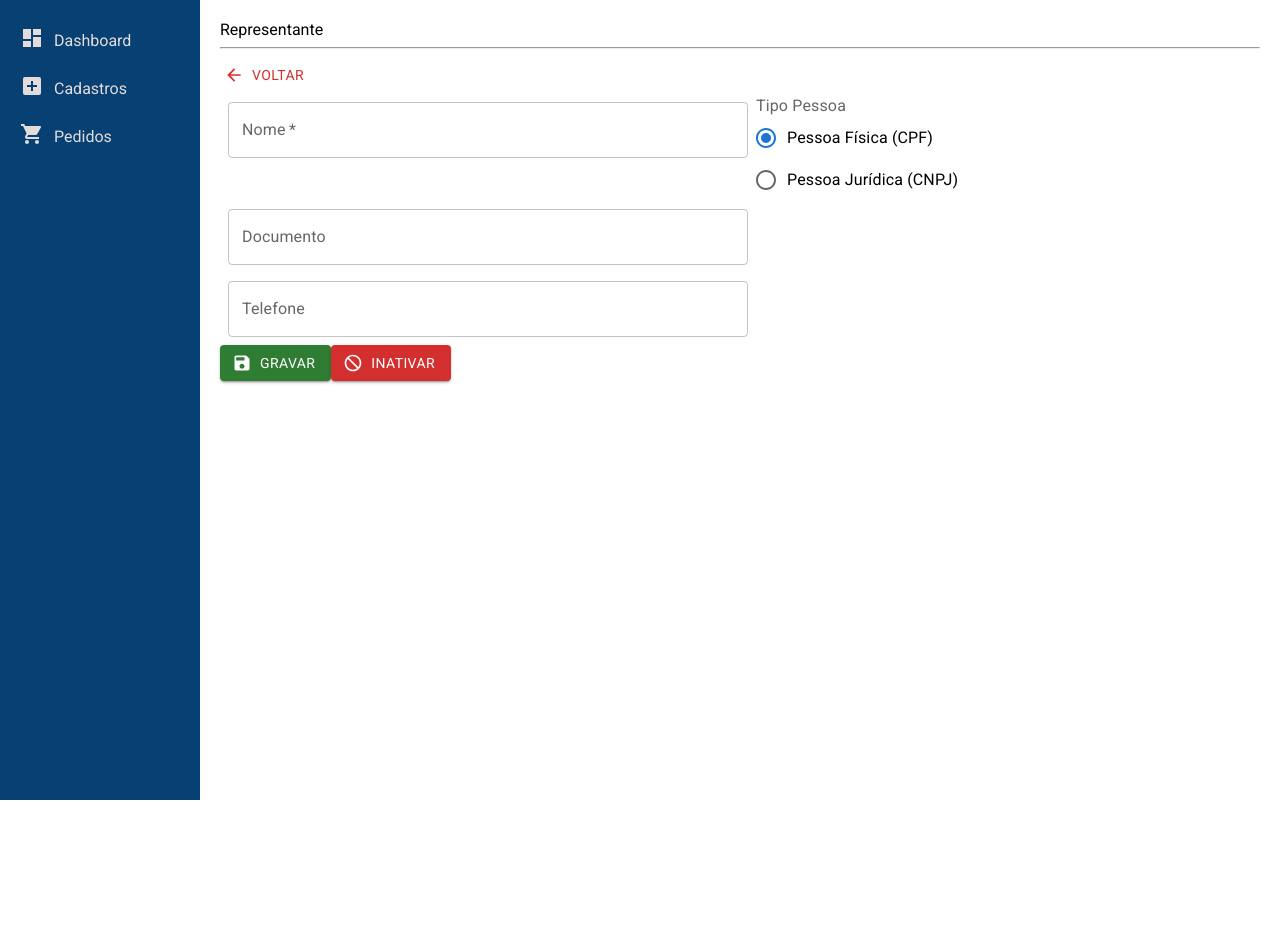
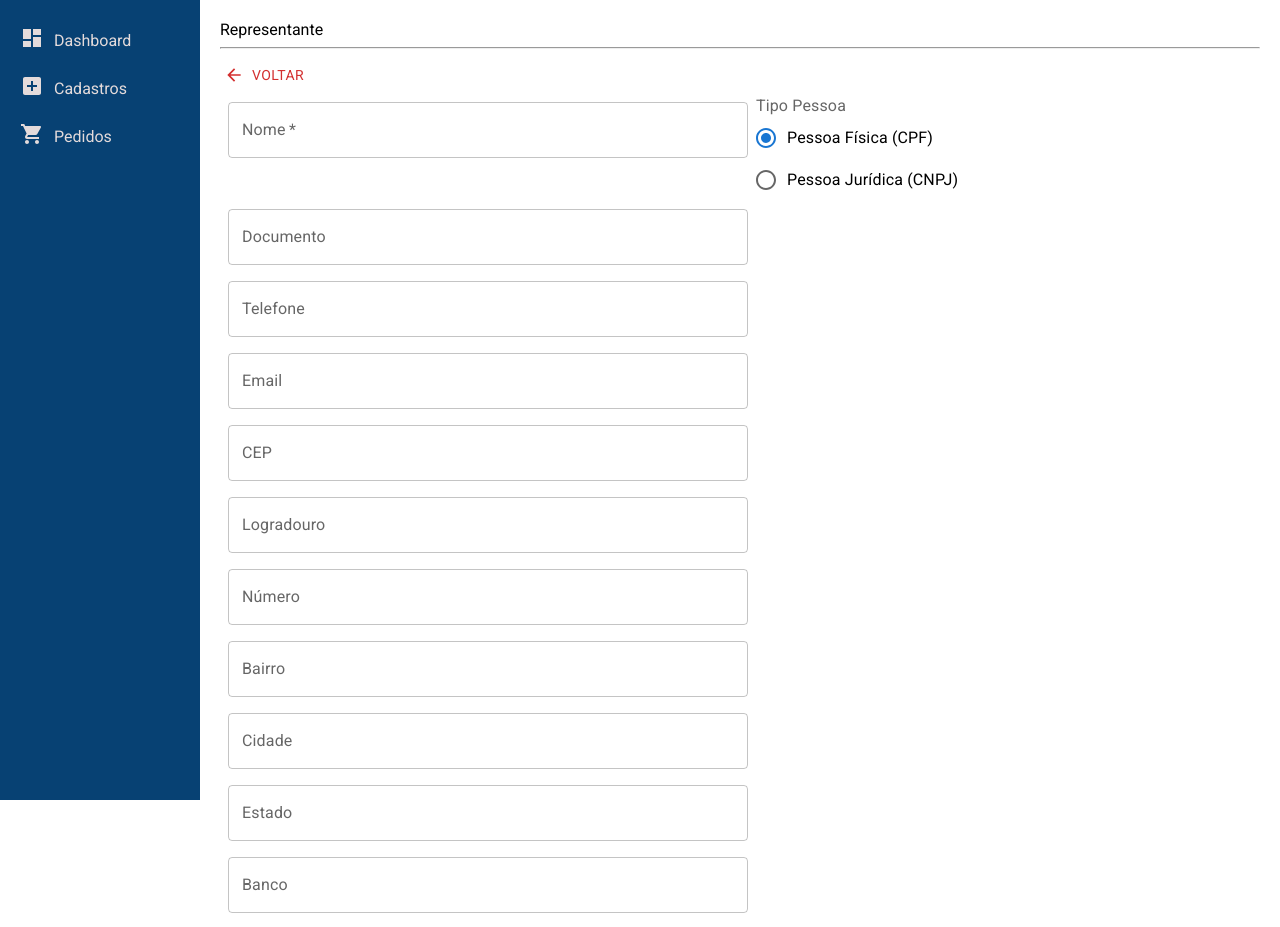
Before and after one commit to HenriqueOPeixoto/app-kodyak, a React (Vite) app in the folder frontend-kodyak/: page /cadastros/novo_representante in a window 1280 px wide. Shown: the top 927 px of the page. Before the commit the page ends 800 px from the top, so only its background shows below. Built offline with nearby package versions, Linux system fonts and the light colour scheme; no server answers.

Commit message:
Inserir campos de endereço do representante

```diff
--- a/frontend-kodyak/src/components/Cadastros/Representantes.tsx
+++ b/frontend-kodyak/src/components/Cadastros/Representantes.tsx
@@ -259,6 +259,78 @@ export default function FamiliaProdutos() {
 
         />
 
+        <TextField
+          id="txtEmail"
+          label="Email"
+          value={email}
+          defaultValue=""
+          onChange={event => setEmail(event.target.value)}
+        />
+
+        <PatternFormat
+          id="txtCep"
+          label="CEP"
+          value={cep}
+          customInput={TextField}
+          format="#####-###"
+          mask="_"
+          onValueChange={(values) => {
+            const floatValue = values.floatValue;
+            setCep(floatValue !== undefined ? floatValue.toString() : '');
+          }}
+
+        />
+
+        <TextField
+          id="txtLogradouro"
+          label="Logradouro"
+          value={logradouro}
+          defaultValue=""
+          onChange={event => setLogradouro(event.target.value)}
+        />
+        <TextField
+          id="txtNumero"
+          label="Número"
+          value={numero}
+          defaultValue=""
+          onChange={event => setNumero(event.target.value)}
+        />
+        <TextField
+          id="txtBairro"
+          label="Bairro"
+          value={bairro}
+          defaultValue=""
+          onChange={event => setBairro(event.target.value)}
+        />
+        <TextField
+          id="txtCidade"
+          label="Cidade"
+          value={cidade}
+          defaultValue=""
+          onChange={event => setCidade(event.target.value)}
+        />
+        <TextField
+          id="txtEstado"
+          label="Estado"
+          value={estado}
+          defaultValue=""
+          onChange={event => setEstado(event.target.value)}
+        />
+        <TextField
+          id="txtBanco"
+          label="Banco"
+          value={banco}
+          defaultValue=""
+          onChange={event => setBanco(event.target.value)}
+        />
+        <TextField
+          id="txtAgencia"
+          label="Agência"
+          value={agencia}
+          defaultValue=""
+          onChange={event => setAgencia(event.target.value)}
+        />
+
       </div>
       <div className='FormButtons'>
         <Button startIcon={<SaveIcon />}
```
